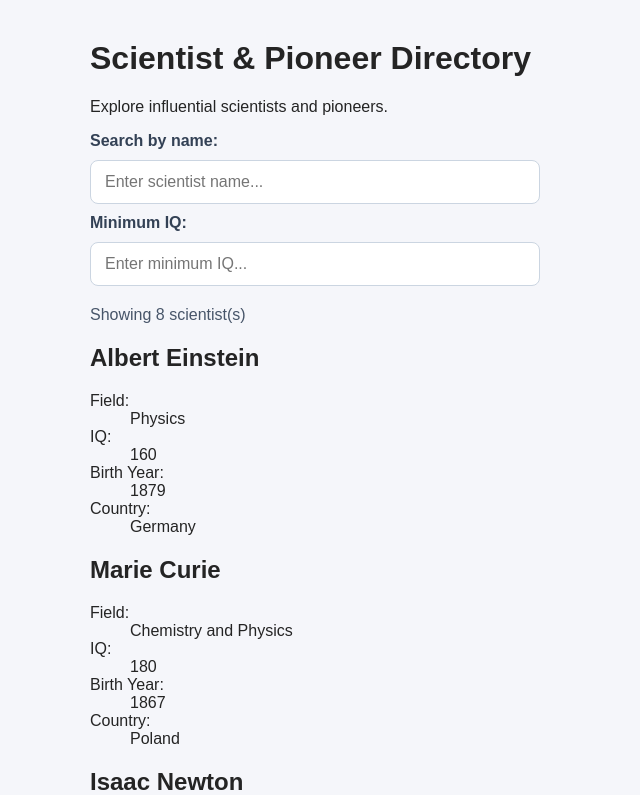
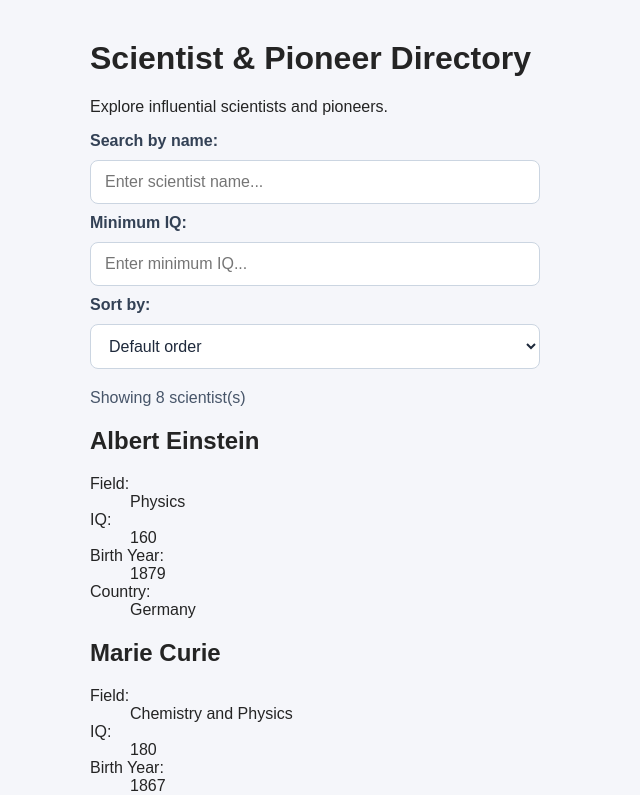
Before and after one commit to LamTienHung/Lab3, a React (Vite) app in the folder EX2/: page / in a window 1280 px wide. Shown: the top 795 px of the page, without its empty margins (0-640 px from the left). Built offline with nearby package versions, Linux system fonts and the light colour scheme.

Commit message:
feat(ex2): implement scientist sorting options

```diff
--- a/EX2/src/App.css
+++ b/EX2/src/App.css
@@ -35,3 +35,19 @@ main {
   color: #475569;
   margin-bottom: 20px;
 }
+.search-section select {
+  width: 100%;
+  max-width: 450px;
+  padding: 12px 14px;
+  border: 1px solid #cbd5e1;
+  border-radius: 8px;
+  font-size: 1rem;
+  background-color: white;
+  color: #1e293b;
+  cursor: pointer;
+}
+
+.search-section select:focus {
+  outline: 2px solid #2563eb;
+  outline-offset: 2px;
+}
--- a/EX2/src/App.jsx
+++ b/EX2/src/App.jsx
@@ -6,8 +6,10 @@ import "./App.css";
 function App() {
   const [searchTerm, setSearchTerm] = useState("");
   const [minIQ, setMinIQ] = useState("");
+  const [sortBy, setSortBy] = useState("default");
 
-  const filteredScientists = scientists.filter((scientist) => {
+  const filteredScientists = scientists
+    .filter((scientist) => {
       const matchesName = scientist.name
         .toLowerCase()
         .includes(searchTerm.toLowerCase());
@@ -15,6 +17,24 @@ function App() {
       const matchesIQ = minIQ === "" || scientist.iq >= Number(minIQ);
 
       return matchesName && matchesIQ;
+    })
+    .sort((a, b) => {
+      switch (sortBy) {
+        case "name-asc":
+          return a.name.localeCompare(b.name);
+
+        case "name-desc":
+          return b.name.localeCompare(a.name);
+
+        case "iq-asc":
+          return a.iq - b.iq;
+
+        case "iq-desc":
+          return b.iq - a.iq;
+
+        default:
+          return 0;
+      }
     });
 
   return (
@@ -41,6 +61,19 @@ function App() {
           value={minIQ}
           onChange={(event) => setMinIQ(event.target.value)}
         />
+
+        <label htmlFor="sort-by">Sort by:</label>
+        <select
+          id="sort-by"
+          value={sortBy}
+          onChange={(event) => setSortBy(event.target.value)}
+        >
+          <option value="default">Default order</option>
+          <option value="name-asc">Name (A–Z)</option>
+          <option value="name-desc">Name (Z–A)</option>
+          <option value="iq-asc">IQ (Low to High)</option>
+          <option value="iq-desc">IQ (High to Low)</option>
+        </select>
       </section>
 
       <p className="result-count" role="status">
```
Lines whose indentation alone changed are shown as unchanged.
